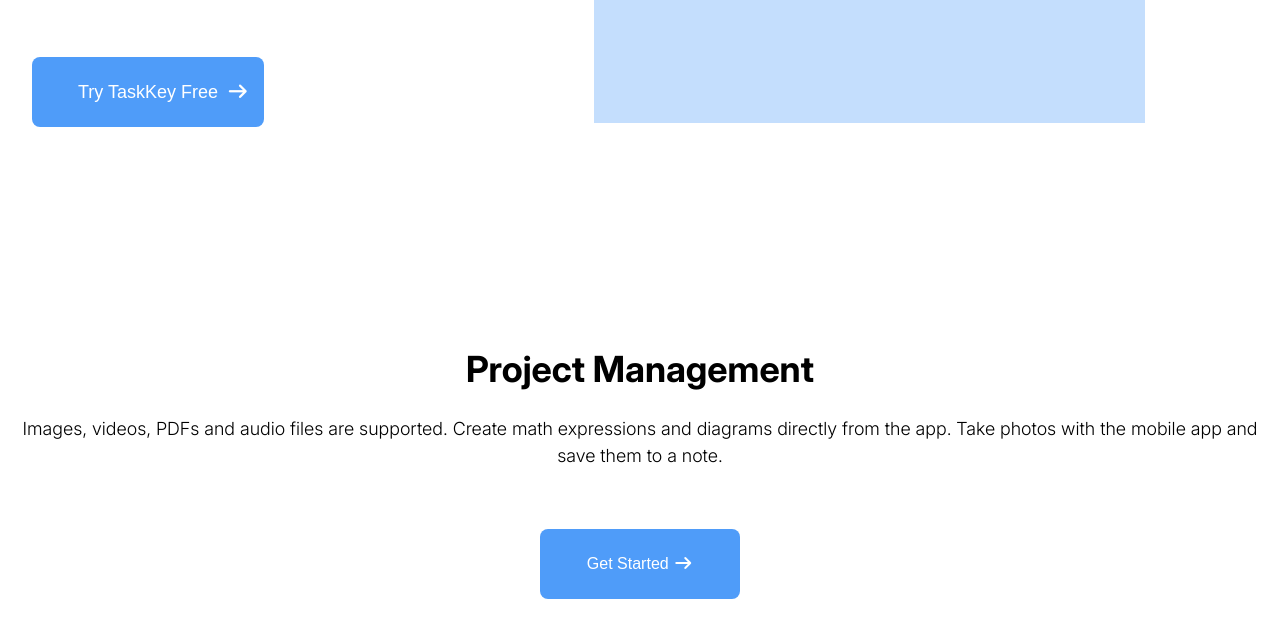
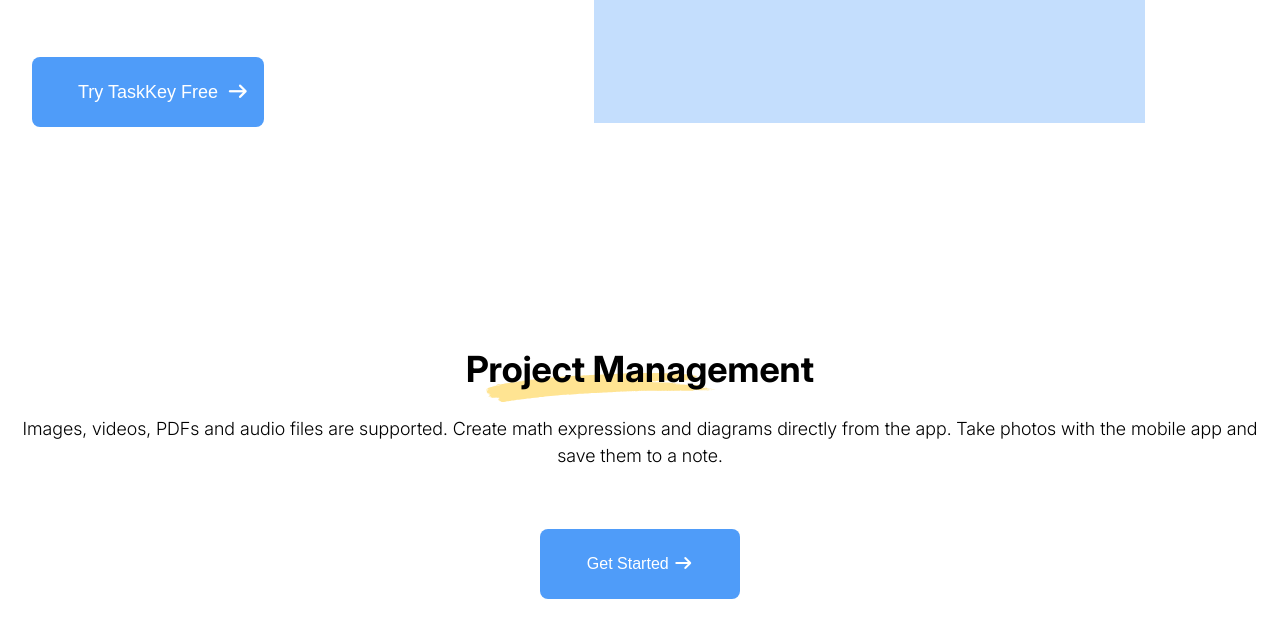
Before and after one commit to adrianthoenig/saasv2, a plain HTML site: page index.html in a window 1280 px wide. Shown: the part 455-1092 px from the top of the page. Drawn offline with Linux system fonts and the light colour scheme.

Commit message:
add title highlight in features

```diff
--- a/index.html
+++ b/index.html
@@ -49,7 +49,9 @@
         <div class="container">
             <div class="feautres-content">
                 <div class="features-info">
-                    <h2 class="features-title">Project Management</h2>
+                    <h2 class="features-title">Project Management
+                        <img class="title-highlight" src="./img/decoration/title-highlight.svg" alt="Highlight stripe">
+                    </h2>
                     <p class="features-para">
                         Images, videos, PDFs and audio files are supported. Create math expressions and diagrams directly from the app. Take photos with the mobile app and save them to a note.
                     </p>
--- a/main.css
+++ b/main.css
@@ -250,6 +250,14 @@ button, .btn {
 .features-title {
     font-size: var(--m-features-title-font-size);
     text-align: center;
+    position: relative;
+}
+
+.title-highlight {
+    position: absolute;
+    z-index: -1;
+    bottom: -12px;
+    left: 20px;
 }
 
 .features-para {
@@ -319,6 +327,9 @@ button, .btn {
         height: 367px;
     }
 
+    /* --- FEATURES --- */
+
+
 }
 
 @media (min-width: 1152px) {
```
Also changed, not shown: img/decoration/title-highlight.svg (added).
